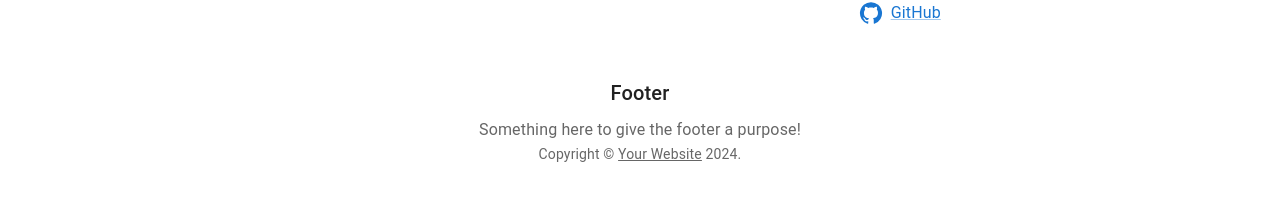
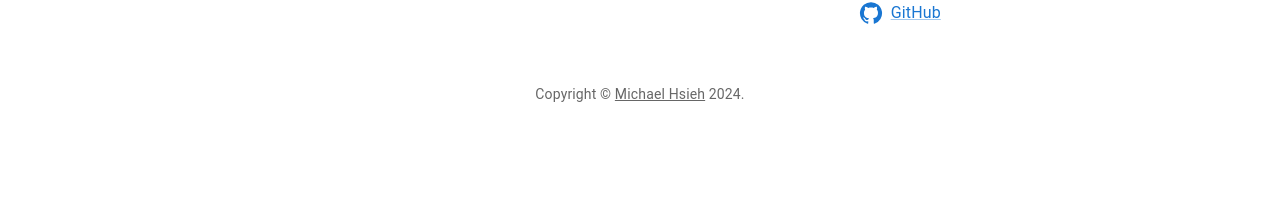
Before and after one commit to mdhsieh/mdhsieh.github.io, a React (Create React App) app: page / in a window 1280 px wide. Shown: the part 1009-1209 px from the top of the page. After the commit the page ends 1161 px from the top, so only its background shows below. Built offline with nearby package versions, Linux system fonts and the light colour scheme.

Commit message:
Customize footer.

```diff
--- a/src/Blog.js
+++ b/src/Blog.js
@@ -114,8 +114,8 @@ export default function Blog() {
         </main>
       </Container>
       <Footer
-        title="Footer"
-        description="Something here to give the footer a purpose!"
+        title=""
+        description=""
       />
     </ThemeProvider>
   );
--- a/src/Footer.js
+++ b/src/Footer.js
@@ -9,8 +9,8 @@ function Copyright() {
   return (
     <Typography variant="body2" color="text.secondary" align="center">
       {'Copyright © '}
-      <Link color="inherit" href="https://mui.com/">
-        Your Website
+      <Link color="inherit" href="">
+        Michael Hsieh
       </Link>{' '}
       {new Date().getFullYear()}
       {'.'}
```
